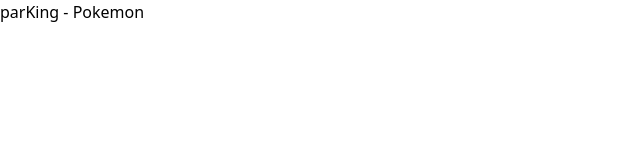
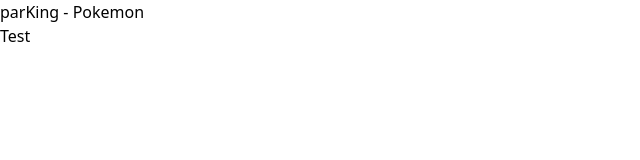
Before and after one commit to pokemon-parKing/parKing-client, a React (Vite) app: page / in a window 1280 px wide. Shown: the top 160 px of the page, without its empty margins (0-640 px from the left). Built offline with nearby package versions, Linux system fonts and the light colour scheme.

Commit message:
Added file structure

```diff
--- a/src/App.jsx
+++ b/src/App.jsx
@@ -5,8 +5,10 @@
   return (
     <>
       parKing - Pokemon
+
+      <div className='flex flex-col md:flex-row '>Test</div>
     </>
   )
 }
 
-export default App
+export default App;
--- a/src/index.css
+++ b/src/index.css
@@ -1,6 +1,13 @@
 @tailwind base;
 @tailwind components;
 @tailwind utilities;
+
+* {
+  margin: 0;
+  padding: 0;
+  box-sizing: border-box;
+  font-size: 16px;
+}
 
 :root {
   --pk-black: rgb(23, 20, 18);
```
Also changed, not shown: src/components/Navbar.jsx (added), src/main.jsx (line endings or trailing spaces).
